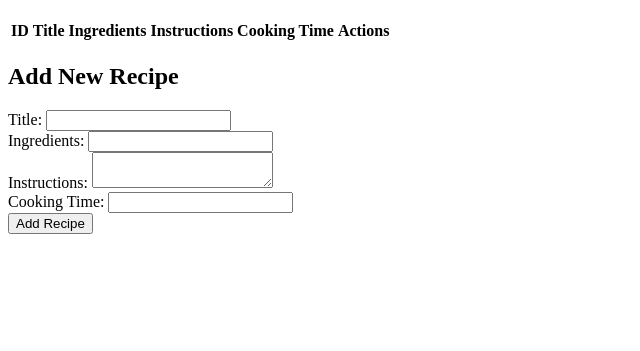
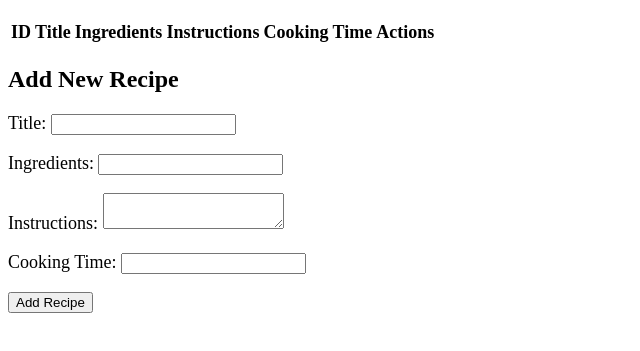
Before and after one commit to ysw-michaelia/recipe, a website: page public/index.html in a window 1280 px wide. Shown: the part 61-412 px from the top of the page, without its empty margins (0-640 px from the left). Drawn offline with Linux system fonts and the light colour scheme; no server answers.

Commit message:
added css

```diff
--- a/public/index.html
+++ b/public/index.html
@@ -4,7 +4,7 @@
     <meta charset="UTF-8">
     <meta name="viewport" content="width=device-width, initial-scale=1.0">
     <title>Recipe App</title>
-    <!-- <link rel="stylesheet" href="styles.css"> -->
+    <link rel="stylesheet" href="main.css">
 </head>
 <body>
     <h1>Recipe</h1>
@@ -25,10 +25,10 @@
     </table>
     <h2>Add New Recipe</h2>
     <form id="new-recipe-form">
-        <label>Title: <input type="text" id="new-title" required></label><br>
-        <label>Ingredients: <input type="text" id="new-ingredients" required></label><br>
-        <label>Instructions: <textarea id="new-instructions" required></textarea></label><br>
-        <label>Cooking Time: <input type="number" id="new-cookingTime" required></label><br>
+        <label>Title: <input type="text" id="new-title" required></label><br><br>
+        <label>Ingredients: <input type="text" id="new-ingredients" required></label><br><br>
+        <label>Instructions: <textarea id="new-instructions" required></textarea></label><br><br>
+        <label>Cooking Time: <input type="number" id="new-cookingTime" required></label><br><br>
         <button type="submit">Add Recipe</button>
     </form>
     <script src="script.js"></script>
--- /dev/null
+++ b/public/main.css
@@ -0,0 +1,7 @@
+.cooking-time-cell {
+    text-align: center;
+}
+
+label, th {
+    font-size: large;
+}
--- a/public/script.js
+++ b/public/script.js
@@ -15,7 +15,7 @@ document.addEventListener('DOMContentLoaded', () => {
                         <td>${recipe.title}</td>
                         <td>${recipe.ingredients.join(', ')}</td>
                         <td>${recipe.instructions}</td>
-                        <td>${recipe.cookingTime}</td>
+                        <td class="cooking-time-cell">${recipe.cookingTime}</td>
                         <td>
                             <button onclick="editRecipe('${recipe._id}')">Update</button>
                             <button onclick="deleteRecipe('${recipe._id}')">Delete</button>
```
